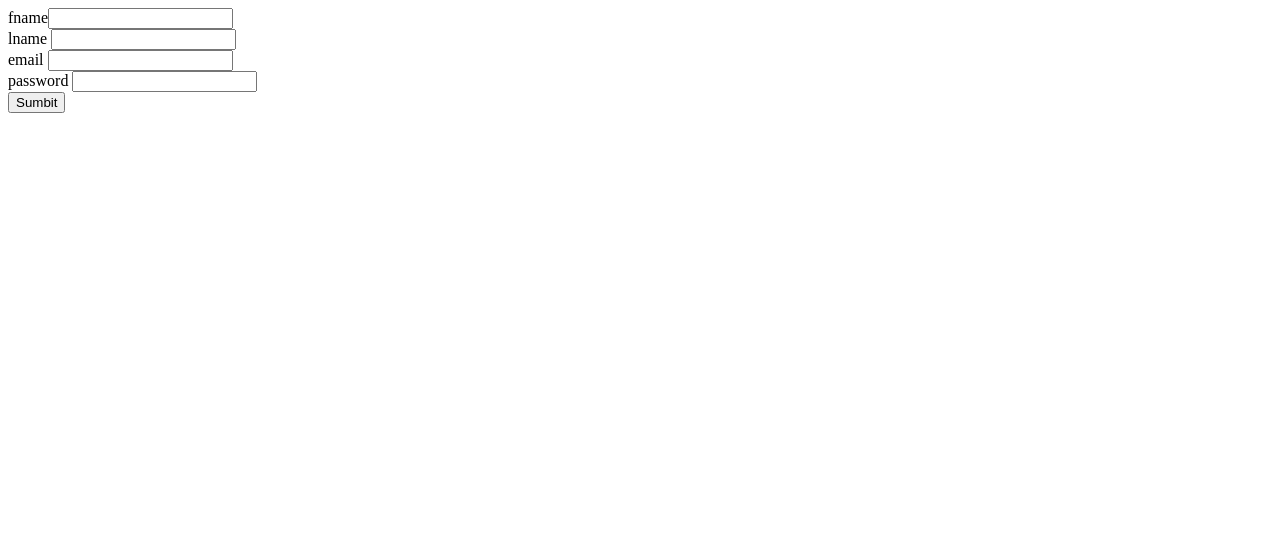
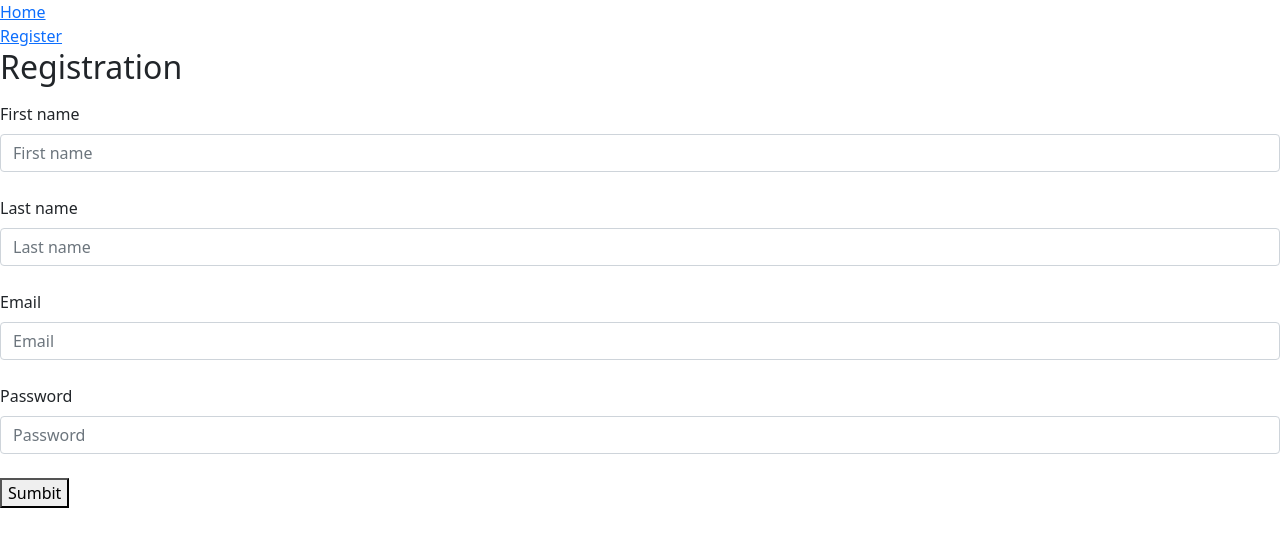
Before and after one commit to reofard/temp, a React (Create React App) app in the folder frontend/: page /register in a window 1280 px wide. Shown: the top 546 px of the page. Built offline with nearby package versions, Linux system fonts and the light colour scheme.

Commit message:
minor logic change for resigster.tsx

```diff
--- a/frontend/package.json
+++ b/frontend/package.json
@@ -11,7 +11,9 @@
     "@types/react": "^18.0.9",
     "@types/react-dom": "^18.0.3",
     "axios": "^0.27.2",
+    "bootstrap": "^5.1.3",
     "react": "^18.1.0",
+    "react-bootstrap": "^2.3.1",
     "react-dom": "^18.1.0",
     "react-router-dom": "^6.3.0",
     "react-scripts": "5.0.1",
--- a/frontend/src/App.tsx
+++ b/frontend/src/App.tsx
@@ -1,8 +1,20 @@
 import React, { ChangeEvent, SyntheticEvent, useState } from "react";
 import Register from "./components/Register";
 
+import { BrowserRouter, Routes, Route } from "react-router-dom";
+import Home from "./components/Home";
+
+import "bootstrap/dist/css/bootstrap.min.css";
+
 function App() {
-  return <Register />;
+  return (
+    <BrowserRouter>
+      <Routes>
+        <Route path="/" element={<Home />} />
+        <Route path="/register" element={<Register />} />
+      </Routes>
+    </BrowserRouter>
+  );
 }
 
 export default App;
--- /dev/null
+++ b/frontend/src/components/Home.tsx
@@ -0,0 +1,13 @@
+import { Link } from "react-router-dom";
+import Nav from "./Nav";
+
+const Home = () => {
+  return (
+    <div>
+      <Nav />
+      <h1>Home</h1>
+    </div>
+  );
+};
+
+export default Home;
--- /dev/null
+++ b/frontend/src/components/Nav.tsx
@@ -0,0 +1,15 @@
+import { Link } from "react-router-dom";
+
+const Nav = () => {
+  return (
+    <>
+      <nav>
+        <Link to="/">Home</Link>
+        <br />
+        <Link to="/register">Register</Link>
+      </nav>
+    </>
+  );
+};
+
+export default Nav;
--- a/frontend/src/components/Register.tsx
+++ b/frontend/src/components/Register.tsx
@@ -1,6 +1,10 @@
 import React, { SyntheticEvent, useState } from "react";
+import { useNavigate } from "react-router-dom";
 
 import axios from "axios";
+import Nav from "./Nav";
+
+import { Form } from "react-bootstrap";
 
 const Register = () => {
   interface Iuser {
@@ -17,6 +21,24 @@ const Register = () => {
     password: "",
   });
 
+  const [status, setStatus] = useState<string>("");
+
+  const navigate = useNavigate();
+
+  const emptyFields = () => {
+    if (
+      user.fname === "" ||
+      user.lname === "" ||
+      user.email === "" ||
+      user.password === ""
+    ) {
+      setStatus("Please fill in all fields");
+      console.log("empty field");
+
+      throw new Error("Enter all fields");
+    }
+  };
+
   const printState = async (e: SyntheticEvent) => {
     e.preventDefault();
     try {
@@ -25,12 +47,30 @@ const Register = () => {
         user
       );
       let data = registration.data;
-      console.log(data);
 
+      //sets a cookie with user bearer token if runs if account creating is successful
       if (data) {
         console.log("Account created successfully");
         document.cookie = `user=${data.token}`;
       }
+
+      //empties the user state
+      setUser({
+        ...user,
+        fname: "",
+        lname: "",
+        email: "",
+        password: "",
+      });
+
+      setStatus("");
+
+      // navigates you back to hmoe page
+      navigate("/");
+    } catch (error) {
+      setStatus("User with that email already exists");
+      //error logic if there is an empty field
+      emptyFields();
 
       setUser({
         ...user,
@@ -39,43 +79,53 @@ const Register = () => {
         email: "",
         password: "",
       });
-    } catch (error) {
-      console.log(error);
     }
   };
   return (
     <div className="App">
-      <form onSubmit={printState}>
-        fname
-        <input
+      <Nav />
+
+      <h2>Registration</h2>
+      <p className="text-danger">{status}</p>
+      <div className="form">
+        <Form onSubmit={printState}>
+          <Form.Label>First name</Form.Label>
+          <Form.Control
             type="text"
             value={user.fname}
-          onChange={(e) => setUser({ ...user, fname: e.target.value })}
+            onChange={(e: any) => setUser({ ...user, fname: e.target.value })}
+            placeholder="First name"
           />
           <br />
-        lname{" "}
-        <input
+          <Form.Label>Last name</Form.Label>
+          <Form.Control
             type="text"
             value={user.lname}
-          onChange={(e) => setUser({ ...user, lname: e.target.value })}
+            onChange={(e: any) => setUser({ ...user, lname: e.target.value })}
+            placeholder="Last name"
           />{" "}
           <br />
-        email{" "}
-        <input
+          <Form.Label> Email</Form.Label>
+          <Form.Control
             type="text"
             value={user.email}
-          onChange={(e) => setUser({ ...user, email: e.target.value })}
+            onChange={(e: any) => setUser({ ...user, email: e.target.value })}
+            placeholder="Email"
           />{" "}
           <br />
-        password{" "}
-        <input
+          <Form.Label>Password</Form.Label>
+          <Form.Control
             type="text"
             value={user.password}
-          onChange={(e) => setUser({ ...user, password: e.target.value })}
+            onChange={(e: any) =>
+              setUser({ ...user, password: e.target.value })
+            }
+            placeholder="Password"
           />{" "}
           <br />
           <button type="submit">Sumbit</button>
-      </form>
+        </Form>
+      </div>
     </div>
   );
 };
```
Also changed, not shown: 1 other file (tests, documents, lock files or other folders). Lines whose indentation alone changed are shown as unchanged.
